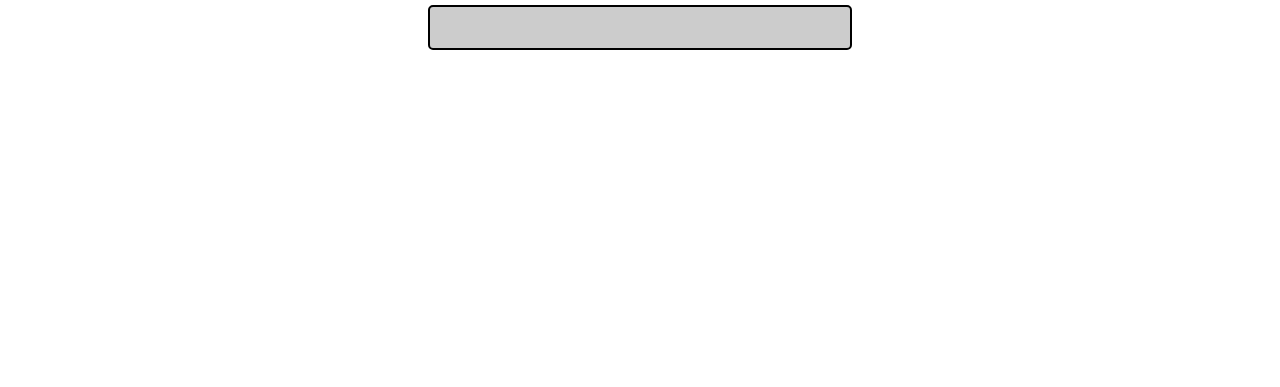
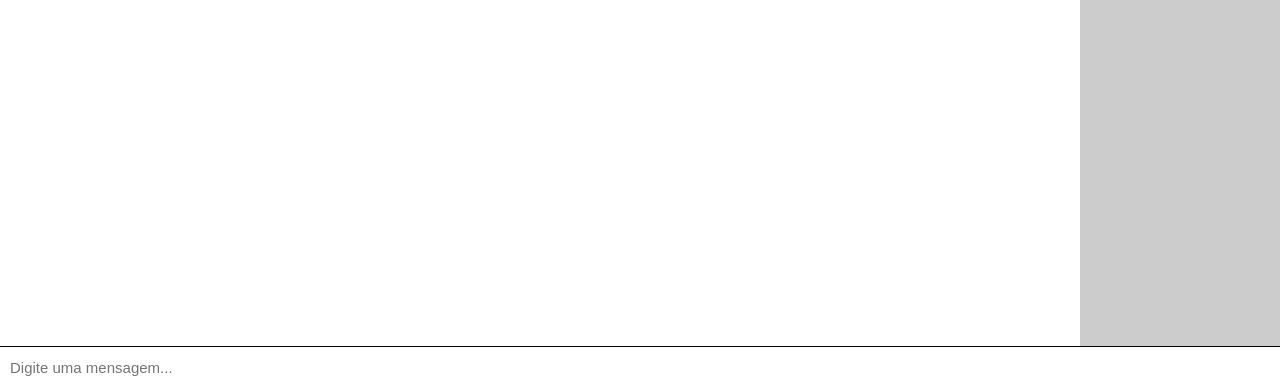
Before and after one commit to christopherldo/node-chat, a website: page public/index.html in a window 1280 px wide. Shown: the part 413-800 px from the top of the page. Drawn offline with Linux system fonts and the light colour scheme.

Commit message:
💄 (Chat Page): Started working on CSS files for chat page

```diff
--- a/public/index.html
+++ b/public/index.html
@@ -16,7 +16,17 @@
   </div>
 
   <div class="page" id="chatPage">
+    <div class="chatArea">
+      <ul class="chatList">
 
+      </ul>
+      <ul class="userList">
+
+      </ul>
+    </div>
+    <div class="chatInput">
+      <input type="text" name="chatTextInput" id="chatTextInput" placeholder="Digite uma mensagem..." spellcheck="true">
+    </div>
   </div>
 </body>
 
--- /dev/null
+++ b/public/script.js
@@ -0,0 +1,5 @@
+window.onload = () => {
+  const editables = document.querySelectorAll('[contenteditable=true]');
+
+  console.log(editables);
+};
--- a/public/style.css
+++ b/public/style.css
@@ -3,6 +3,12 @@
 body {
   margin: 0;
   font-family: 'Roboto', sans-serif;
+}
+
+ul, li {
+  margin: 0;
+  padding: 0;
+  list-style: none;
 }
 
 .page {
@@ -13,7 +19,7 @@ body {
 }
 
 #loginPage {
-  display: flex;
+  display: none;
   background-color: #fff;
 }
 
@@ -29,5 +35,39 @@ body {
 }
 
 #chatPage {
-  display: none;
+  display: flex;
 }
+
+.chatArea {
+  flex: 1;
+  width: 100%;
+  display: flex;
+  background-color: #ccc;
+}
+
+.chatList {
+  flex: 1;
+  background-color: #fff;
+}
+
+.userList {
+  width: 200px;
+  background-color: #ccc;
+}
+
+.chatInput {
+  width: 100%;
+  display: flex;
+}
+
+#chatTextInput {
+  flex: 1;
+  word-wrap: break-word;
+  height: 40px;
+  padding: 0 10px;
+  font-size: 15px;
+  background-color: #fff;
+  outline: 0;
+  border: 0;
+  border-top: 1px solid #000;
+}
```
